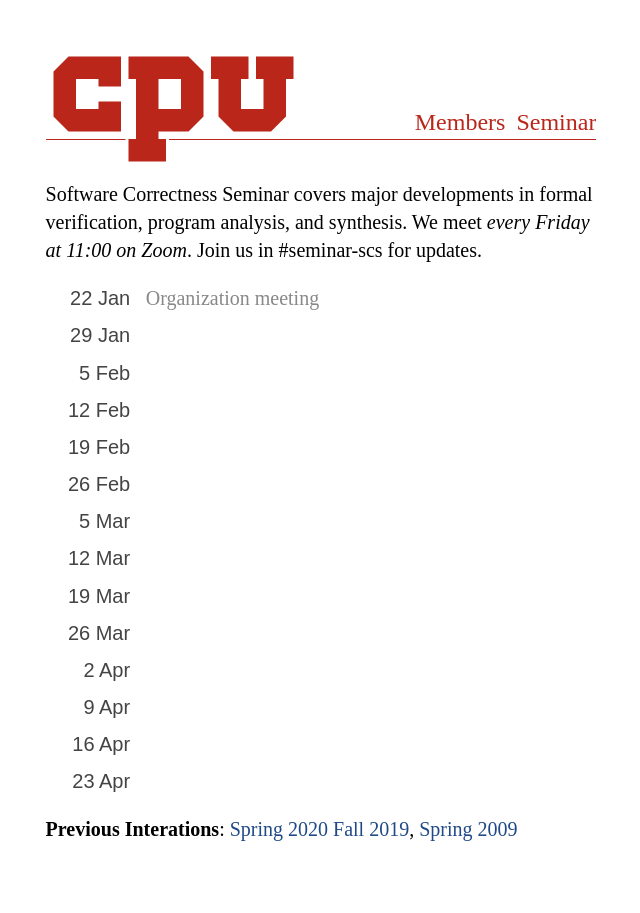
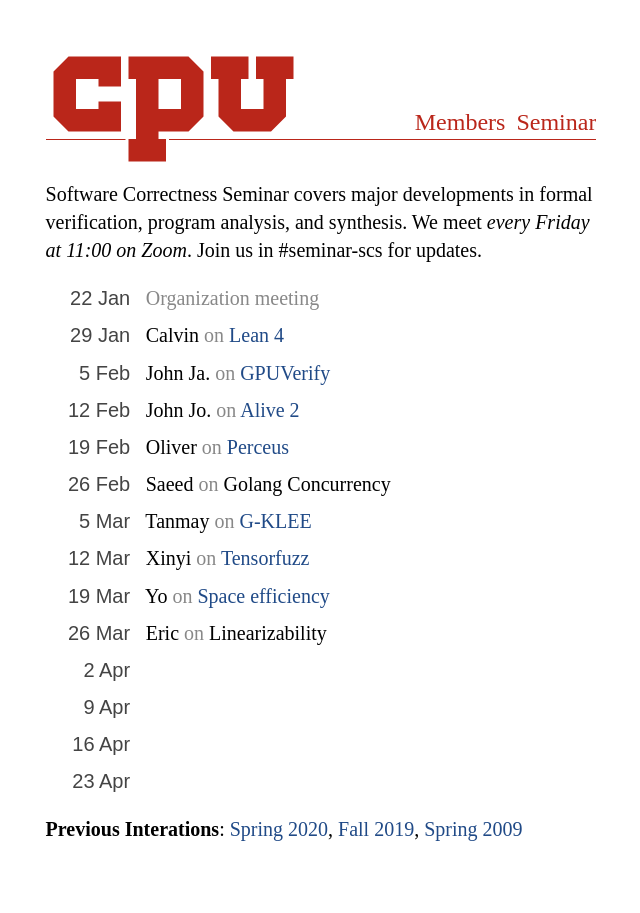
Before and after one commit to CPUtah/cputah.github.io, a Jekyll site: the page built from scs/index.md, in a window 1280 px wide. Shown: the whole page, without its empty margins (319-959 px from the left). Built offline with Jekyll 4.4.1, drawn with Linux system fonts in a browser that asks for light colours.

Commit message:
Updated calendar

```diff
--- a/scs/index.md
+++ b/scs/index.md
@@ -9,18 +9,18 @@ at 11:00 on Zoom*. Join us in #seminar-scs for updates.
 
 {: .schedule }
 - **22 Jan** Organization meeting
-- **29 Jan**
--  **5 Feb**
-- **12 Feb**
-- **19 Feb**
-- **26 Feb**
--  **5 Mar**
-- **12 Mar**
-- **19 Mar**
-- **26 Mar**
+- **29 Jan** *Calvin* on [Lean 4](https://leanprover.github.io/lean4/doc/)
+-  **5 Feb** *John Ja.* on [GPUVerify](https://dl.acm.org/doi/10.1145/2384616.2384625)
+- **12 Feb** *John Jo.* on [Alive 2](https://llvm.org/devmtg/2019-10/slides/Lopes-Regehr-Alive2.pdf)
+- **19 Feb** *Oliver* on [Perceus](https://www.microsoft.com/en-us/research/uploads/prod/2020/11/perceus-tr-v1.pdf)
+- **26 Feb** *Saeed* on *Golang Concurrency*
+-  **5 Mar** *Tanmay* on [G-KLEE](https://dl.acm.org/doi/10.1145/2145816.2145844)
+- **12 Mar** *Xinyi* on [Tensorfuzz](http://proceedings.mlr.press/v97/odena19a.html)
+- **19 Mar** *Yo* on [Space efficiency](https://dl.acm.org/doi/pdf/10.1145/3434299)
+- **26 Mar** *Eric* on *Linearizability*
 -  **2 Apr**
 -  **9 Apr**
 - **16 Apr**
 - **23 Apr**
 
-**Previous Interations**: [Spring 2020](sp20.html) [Fall 2019](fa19.html), [Spring 2009](sp09.html)
+**Previous Interations**: [Spring 2020](sp20.html), [Fall 2019](fa19.html), [Spring 2009](sp09.html)
```
